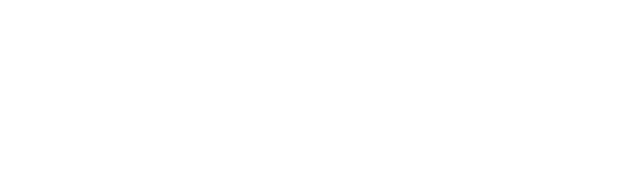
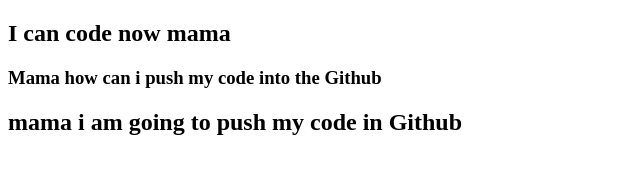
Before and after one commit to rakibal123/my-second-repo, a plain HTML site: page index.html in a window 1280 px wide. Shown: the whole page, without its empty margins (0-640 px from the left). Drawn offline with Linux system fonts and the light colour scheme.

Commit message:
header added

```diff
--- a/index.html
+++ b/index.html
@@ -7,6 +7,8 @@
     <title>My second Github repo</title>
 </head>
 <body>
-
+    <h2>I can code now mama</h2>
+    <h3>Mama how can i push my code into the Github</h3>
+    <h2>mama i am going to push my code in Github</h2>
 </body>
 </html>
```
